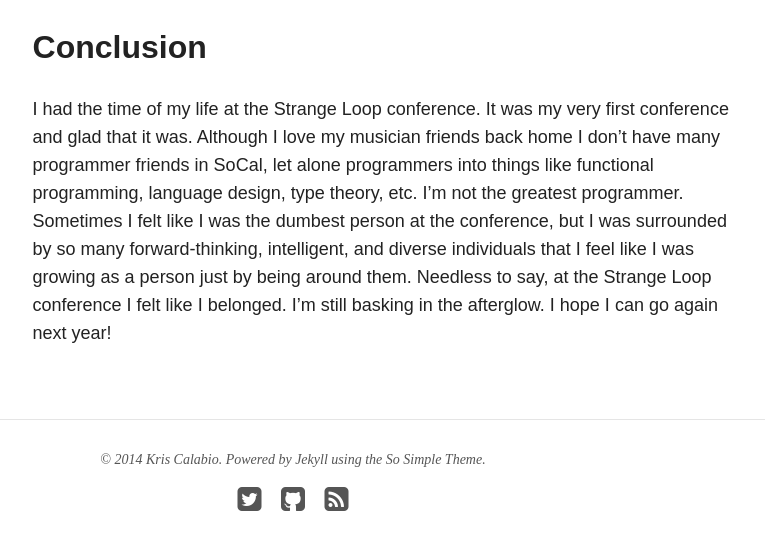
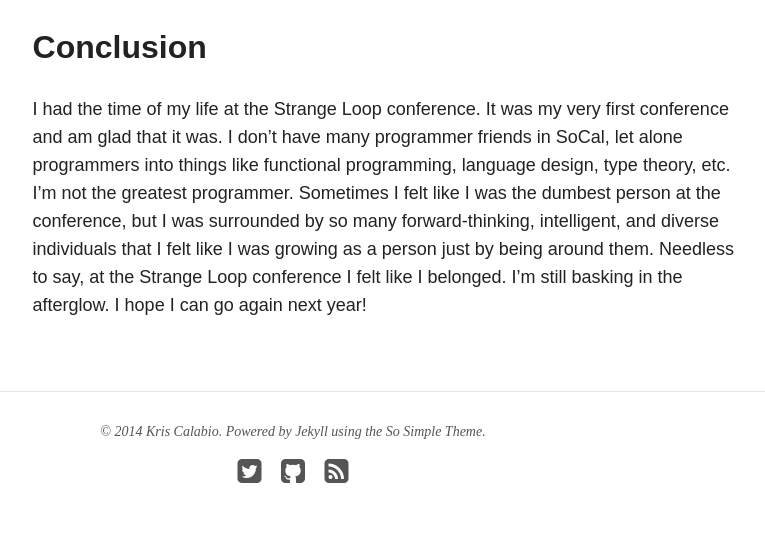
Before and after one commit to krisc/krisc.github.io, a Jekyll site: the page built from _posts/blog/2014-09-24-StrangeLoop2014.md, in a window 1280 px wide and 900 px high, scrolled down 6259 px, cut to the strip 289-839 px from the top of the window. Shown: the whole strip, without its empty margins (347-1112 px from the left). Built offline with Jekyll 4.4.1, drawn with Linux system fonts in a browser that asks for light colours; nearby versions of some CDN libraries; comment, search, counter and statistics services are not loaded.

Commit message:
edited more...

```diff
--- a/_posts/blog/2014-09-24-StrangeLoop2014.md
+++ b/_posts/blog/2014-09-24-StrangeLoop2014.md
@@ -55,4 +55,4 @@ LIVECODING ROBOT DANCE PARTY! Enough said. [Carin Meier](https://twitter.com/gig
 <iframe width="560" height="315" src="//www.youtube.com/embed/3_zW63dcZB0" frameborder="0" allowfullscreen> </iframe>
 
 ##Conclusion
-I had the time of my life at the Strange Loop conference. It was my very first conference and glad that it was. Although I love my musician friends back home I don't have many programmer friends in SoCal, let alone programmers into things like functional programming, language design, type theory, etc. I'm not the greatest programmer. Sometimes I felt like I was the dumbest person at the conference, but I was surrounded by so many forward-thinking, intelligent, and diverse individuals that I feel like I was growing as a person just by being around them. Needless to say, at the Strange Loop conference I felt like I belonged. I'm still basking in the afterglow. I hope I can go again next year!
+I had the time of my life at the Strange Loop conference. It was my very first conference and am glad that it was. I don't have many programmer friends in SoCal, let alone programmers into things like functional programming, language design, type theory, etc. I'm not the greatest programmer. Sometimes I felt like I was the dumbest person at the conference, but I was surrounded by so many forward-thinking, intelligent, and diverse individuals that I felt like I was growing as a person just by being around them. Needless to say, at the Strange Loop conference I felt like I belonged. I'm still basking in the afterglow. I hope I can go again next year!
```
